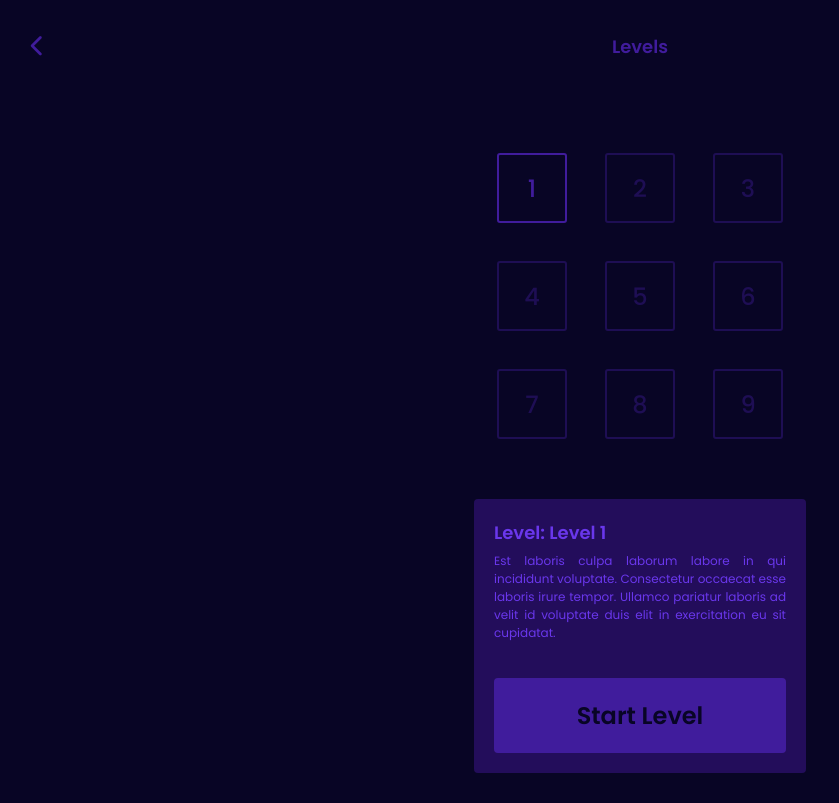
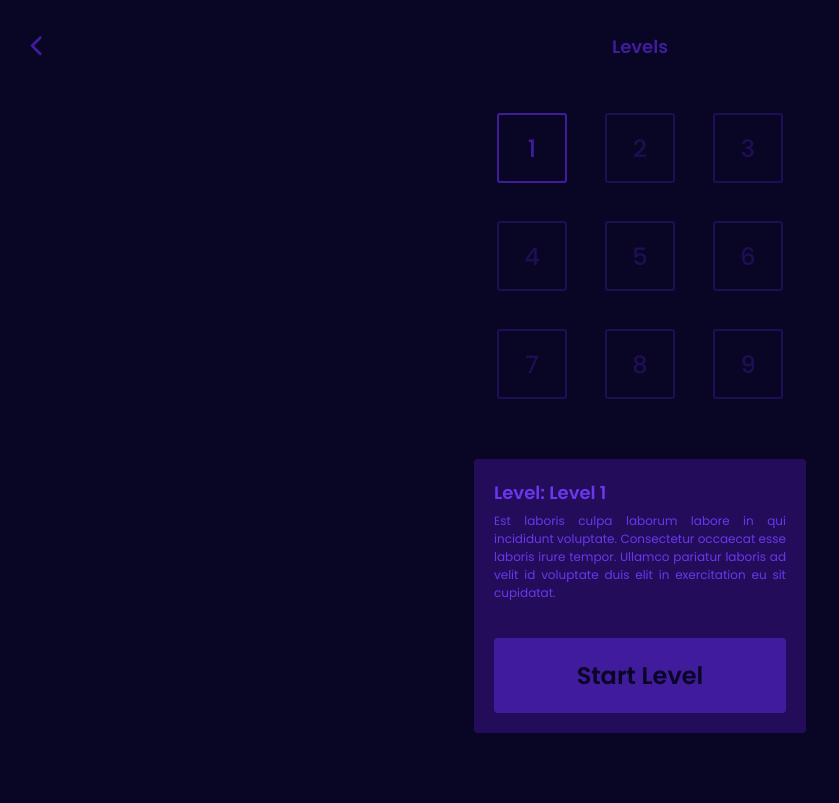
Before and after one commit to basementy/codeit, a Vue app: page /levels in a window 1280 px wide. Shown: the whole page, without its empty margins (0-839 px from the left). Built offline with nearby package versions, Linux system fonts and the light colour scheme.

Commit message:
(fix) some fixes

```diff
--- a/src/views/levels/index.vue
+++ b/src/views/levels/index.vue
@@ -50,7 +50,7 @@ export default {
   padding: 30px;
 
   &--content {
-    margin-top: 90px;
+    margin-top: 50px;
     display: flex;
     flex-direction: column;
     justify-content: space-between;
```
